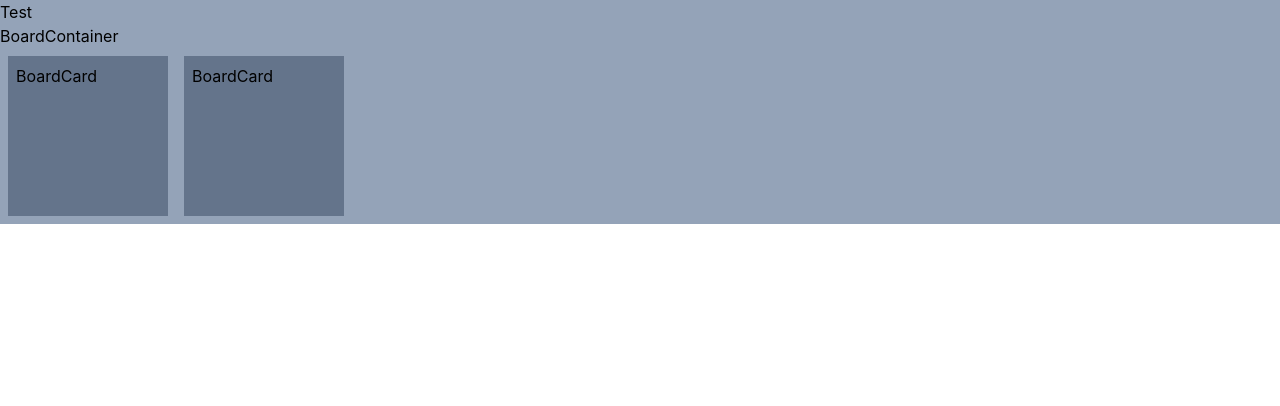
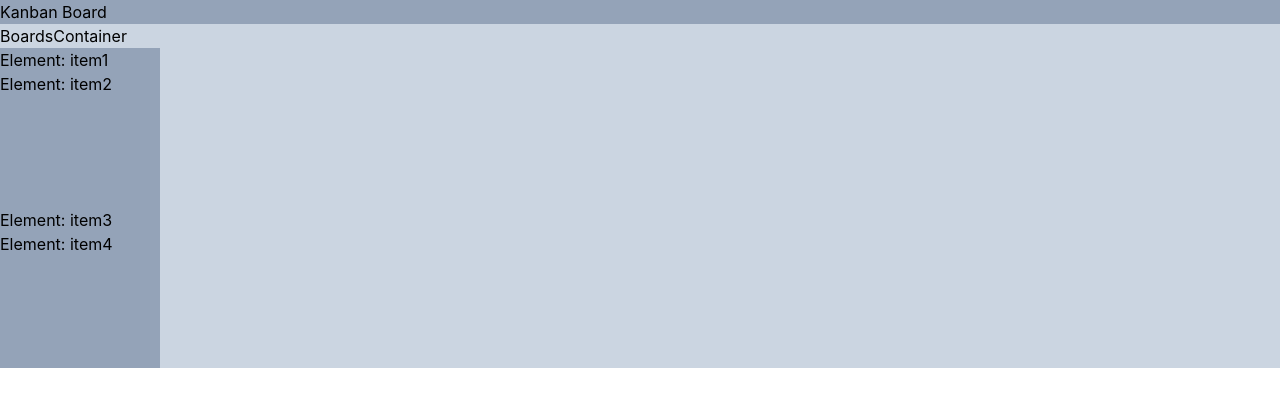
Before and after one commit to totallycrow/react-dragndrop-trello-clone, a React (Create React App) app: page / in a window 1280 px wide. Shown: the top 406 px of the page. Built offline with nearby package versions, Linux system fonts and the light colour scheme; the HTML template or start-up script is replaced by a standard one.

Commit message:
drag-drop setup

```diff
--- a/package.json
+++ b/package.json
@@ -4,6 +4,7 @@
   "private": true,
   "dependencies": {
     "@dnd-kit/core": "^6.0.5",
+    "@dnd-kit/sortable": "^7.0.1",
     "@reduxjs/toolkit": "^1.8.6",
     "@testing-library/jest-dom": "^5.16.5",
     "@testing-library/react": "^13.4.0",
--- a/src/App.tsx
+++ b/src/App.tsx
@@ -5,10 +5,8 @@ import { RootState } from "./app/store";
 import { useDispatch, useSelector } from "react-redux";
 
 import { IBoard } from "./slices/types";
-import BoardCard from "./components/BoardCard";
-import { TasksBoards } from "./components/TasksBoards";
-
-import { DndContext } from "@dnd-kit/core";
+// import BoardCard from "./components/BoardCard";
+import { BoardsContainer } from "./components/BoardsContainer";
 
 // import { Draggable } from "./Draggable";
 // import { Droppable } from "./Droppable";
@@ -30,17 +28,13 @@ import { DndContext } from "@dnd-kit/core";
 // Draggable Tasks
 
 function App() {
-  const boards = useSelector(
-    (state: RootState) => state.boardsContainer.boards
-  );
+  const boards = useSelector((state: RootState) => state.boards);
   const dispatch = useDispatch();
   return (
     <div className="bg-slate-400">
-      <h1>Test</h1>
+      <h1>Kanban Board</h1>
       <div>
-        <DndContext>
-          <TasksBoards />
-        </DndContext>
+        <BoardsContainer />
       </div>
     </div>
   );
--- a/src/app/store.tsx
+++ b/src/app/store.tsx
@@ -1,9 +1,9 @@
 import { configureStore } from "@reduxjs/toolkit";
-import sampleSlice from "../slices/boardsContainer";
+import boards from "../slices/boards";
 
 export const store = configureStore({
   reducer: {
-    boardsContainer: sampleSlice,
+    boards: boards,
   },
 });
 
--- a/src/components/BoardCard.tsx
+++ /dev/null
@@ -1,7 +0,0 @@
-import React from "react";
-
-export default function BoardCard() {
-  return (
-    <div className="h-40 w-40 bg-slate-500 m-2 p-2 inline-block">BoardCard</div>
-  );
-}
--- /dev/null
+++ b/src/components/BoardsContainer.tsx
@@ -0,0 +1,102 @@
+import React, { useState } from "react";
+
+import {
+  DndContext,
+  KeyboardSensor,
+  PointerSensor,
+  useSensor,
+  useSensors,
+  closestCenter,
+} from "@dnd-kit/core";
+import {
+  sortableKeyboardCoordinates,
+  arrayMove,
+  SortableContext,
+  verticalListSortingStrategy,
+} from "@dnd-kit/sortable";
+
+import { DraggableTask } from "./DraggableTask";
+import { TasksContainer } from "./TasksContainer";
+
+export const BoardsContainer = () => {
+  const containers = ["A", "B", "C"];
+  const [items, setItems] = useState([
+    ["item1", "item2"],
+    ["item3", "item4"],
+  ]);
+
+  const sensors = useSensors(
+    useSensor(PointerSensor),
+    useSensor(KeyboardSensor, {
+      coordinateGetter: sortableKeyboardCoordinates,
+    })
+  );
+
+  return (
+    <div className="bg-slate-300">
+      <h2>BoardsContainer</h2>
+      <div>
+        <DndContext
+          sensors={sensors}
+          onDragEnd={handleDragEnd}
+          collisionDetection={closestCenter}
+        >
+          <TasksContainer
+            key={containers[0]}
+            id={containers[0]}
+            items={items[0]}
+          ></TasksContainer>
+          <TasksContainer
+            key={containers[1]}
+            id={containers[1]}
+            items={items[1]}
+          ></TasksContainer>
+        </DndContext>
+      </div>
+    </div>
+  );
+
+  function handleDragEnd(event: any) {
+    const { active, over } = event;
+
+    console.log("ACTIVE ID", active.id);
+    console.log("OVER ID", over.id);
+
+    if (active.id !== over.id) {
+      setItems((items) => {
+        const oldIndex = items.indexOf(active.id);
+        const newIndex = items.indexOf(over.id);
+
+        return arrayMove(items, oldIndex, newIndex);
+      });
+    }
+  }
+
+  // import React, {useState} from 'react';
+  // import {DndContext} from '@dnd-kit/core';
+
+  // import {Droppable} from './Droppable';
+  // import {Draggable} from './Draggable';
+
+  // function App() {
+  //   const [isDropped, setIsDropped] = useState(false);
+  //   const draggableMarkup = (
+  //     <Draggable>Drag me</Draggable>
+  //   );
+
+  //   return (
+  //     <DndContext onDragEnd={handleDragEnd}>
+  //       {!isDropped ? draggableMarkup : null}
+  //       <Droppable>
+  //         {isDropped ? draggableMarkup : 'Drop here'}
+  //       </Droppable>
+  //     </DndContext>
+  //   );
+
+  //   function handleDragEnd(event) {
+  //     if (event.over && event.over.id === 'droppable') {
+  //       setIsDropped(true);
+  //     }
+  //   }
+  // }
+};
--- /dev/null
+++ b/src/components/DraggableTask.tsx
@@ -0,0 +1,46 @@
+import React from "react";
+import { useDraggable } from "@dnd-kit/core";
+import { useSortable } from "@dnd-kit/sortable";
+import { CSS } from "@dnd-kit/utilities";
+
+export const DraggableTask = (props: any) => {
+  const { attributes, listeners, setNodeRef, transform, transition } =
+    useSortable({
+      id: props.id,
+      transition: {
+        duration: 150, // milliseconds,
+        easing: "cubic-bezier(0.25, 1, 0.5, 1)",
+      },
+    });
+  const style = { transform: CSS.Transform.toString(transform), transition };
+
+  return (
+    <button
+      ref={setNodeRef}
+      style={style}
+      {...listeners}
+      {...attributes}
+      className="z-50"
+    >
+      Element: {props.id}
+    </button>
+  );
+};
+
+// import React from 'react';
+// import {useDraggable} from '@dnd-kit/core';
+
+// function Draggable(props) {
+//   const {attributes, listeners, setNodeRef, transform} = useDraggable({
+//     id: 'draggable',
+//   });
+//   const style = transform ? {
+//     transform: `translate3d(${transform.x}px, ${transform.y}px, 0)`,
+//   } : undefined;
+
+//   return (
+//     <button ref={setNodeRef} style={style} {...listeners} {...attributes}>
+//       {props.children}
+//     </button>
+//   );
+// }
--- a/src/components/TasksBoards.tsx
+++ /dev/null
@@ -1,14 +0,0 @@
-import React from "react";
-import BoardCard from "./BoardCard";
-
-export const TasksBoards = () => {
-  return (
-    <div>
-      <h2>BoardContainer</h2>
-      <div>
-        <BoardCard />
-        <BoardCard />
-      </div>
-    </div>
-  );
-};
--- /dev/null
+++ b/src/components/TasksContainer.tsx
@@ -0,0 +1,55 @@
+import React from "react";
+import { useDroppable } from "@dnd-kit/core";
+import {
+  SortableContext,
+  rectSortingStrategy,
+  verticalListSortingStrategy,
+} from "@dnd-kit/sortable";
+import { DraggableTask } from "./DraggableTask";
+
+export const TasksContainer = (props: any) => {
+  const { isOver, setNodeRef } = useDroppable({
+    id: props.id,
+  });
+
+  const style = {
+    backgroundColor: isOver ? "green" : undefined,
+  };
+
+  return (
+    <SortableContext
+      id={props.id}
+      items={props.items}
+      strategy={verticalListSortingStrategy}
+    >
+      <div
+        ref={setNodeRef}
+        style={style}
+        className="bg-slate-400 h-40 w-40 z-0"
+      >
+        {props.items.map((item: any) => {
+          console.log(item);
+          return <DraggableTask id={item} />;
+        })}
+      </div>
+    </SortableContext>
+  );
+};
+
+// import React from 'react';
+// import {useDroppable} from '@dnd-kit/core';
+
+// function Droppable(props) {
+//   const {isOver, setNodeRef} = useDroppable({
+//     id: 'droppable',
+//   });
+//   const style = {
+//     color: isOver ? 'green' : undefined,
+//   };
+
+//   return (
+//     <div ref={setNodeRef} style={style}>
+//       {props.children}
+//     </div>
+//   );
+// }
--- /dev/null
+++ b/src/slices/boards.tsx
@@ -0,0 +1,46 @@
+import { createSlice } from "@reduxjs/toolkit";
+import type { PayloadAction } from "@reduxjs/toolkit";
+import { IBoard, IBoardsContainer } from "./types";
+
+// const sampleBoard: IBoard = {
+//   name: "test-board",
+//   boardId: "T01",
+//   tasks: ["Do Some Tests"],
+// };
+
+const initialState: Array<IBoard> = [];
+
+// export interface IBoard {
+//   name: string;
+//   id: string;
+//   tasks: Array<string>;
+// }
+
+// export interface IBoardsContainer {
+//   boards: Array<IBoard>;
+// }
+
+export const boards = createSlice({
+  name: "boards",
+  initialState,
+  reducers: {
+    // increment: (state) => {
+    //   // Redux Toolkit allows us to write "mutating" logic in reducers. It
+    //   // doesn't actually mutate the state because it uses the Immer library,
+    //   // which detects changes to a "draft state" and produces a brand new
+    //   // immutable state based off those changes
+    //   state.value += 1;
+    // },
+    // decrement: (state) => {
+    //   state.value -= 1;
+    // },
+    // incrementByAmount: (state, action: PayloadAction<number>) => {
+    //   state.value += action.payload;
+    // },
+  },
+});
+
+// Action creators are generated for each case reducer function
+export const {} = boards.actions;
+
+export default boards.reducer;
--- a/src/slices/boardsContainer.tsx
+++ b/src/slices/tasks.tsx
@@ -5,7 +5,7 @@ import { IBoard, IBoardsContainer } from "./types";
 const sampleBoard: IBoard = {
   name: "test-board",
   boardId: "T01",
-  tasks: ["Do Some Tests"],
+  tasksIds: ["Do Some Tests"],
 };
 
 const initialState: IBoardsContainer = {
--- a/src/slices/types.tsx
+++ b/src/slices/types.tsx
@@ -1,7 +1,7 @@
 export interface IBoard {
   name: string;
   boardId: string;
-  tasks: Array<string>;
+  tasksIds: Array<string>;
 }
 
 export interface IBoardsContainer {
```
Also changed, not shown: 1 other file (tests, documents, lock files or other folders).
